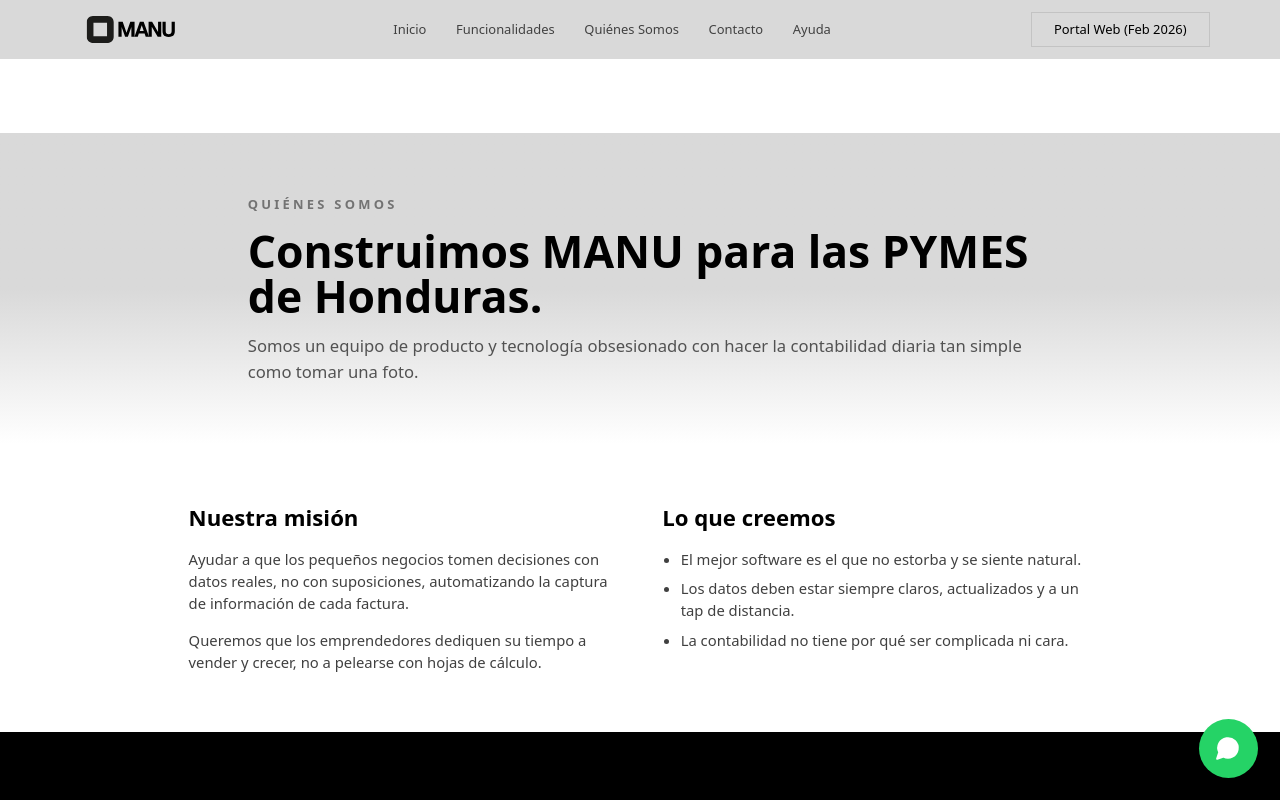
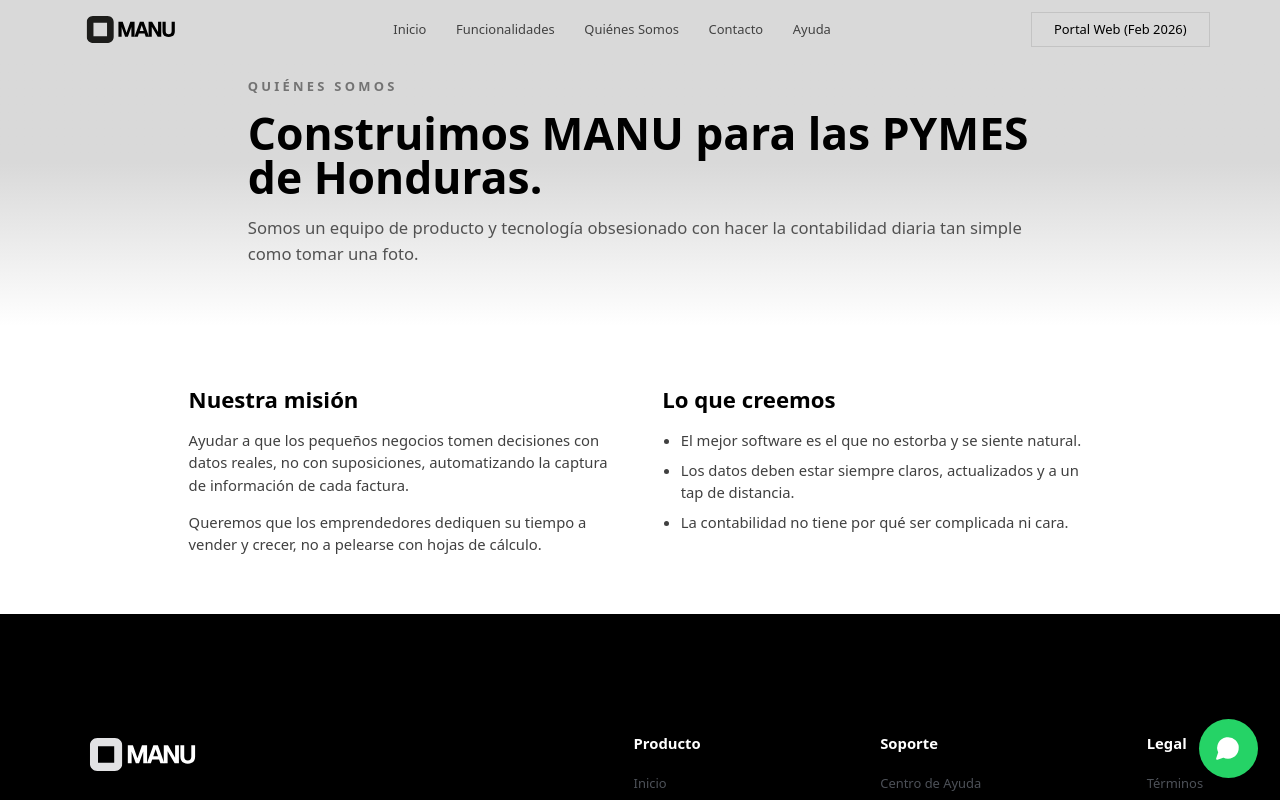
Before and after one commit to rplushn/manu-design-2, a Next.js app: page /quienes-somos in a window 1280 px wide. Shown: the top 800 px of the page. Built offline with nearby package versions, Linux system fonts and the light colour scheme.

Commit message:
FIX FINAL HERO/SECTIONS BACKGROUND - 2026-01-27_00-22

```diff
--- a/app/ayuda/page.tsx
+++ b/app/ayuda/page.tsx
@@ -1,4 +1,3 @@
-import { Header } from "@/components/Header"
 import { Footer15 } from "@/components/Footer15"
 import { HeroClient } from "@/components/help/HeroClient"
 import { FloatingWhatsApp } from "@/components/help/FloatingWhatsApp"
@@ -25,10 +24,7 @@
   const whatsappUrl = "https://wa.me/50489502917?text=Hola%20Manu%2C%20necesito%20ayuda%20con%20mi%20cuenta."
 
   return (
-    <div className="min-h-screen bg-white font-sans text-neutral-900 selection:bg-neutral-100">
-      <Header />
-
-      <main className="relative pt-16">
+    <>
 
         {/* --- HERO SECTION --- */}
         <HeroClient whatsappUrl={whatsappUrl} />
@@ -123,12 +119,10 @@
           </div>
         </section>
 
-      </main>
-
       <Footer15 />
 
       {/* --- FLOATING WHATSAPP BUTTON --- */}
       <FloatingWhatsApp whatsappUrl={whatsappUrl} />
-    </div>
+    </>
   )
 }
--- a/app/contacto/page.tsx
+++ b/app/contacto/page.tsx
@@ -1,14 +1,10 @@
-import { Header } from "@/components/Header"
 import Footer15 from "@/components/Footer15"
 import Link from "next/link"
 
 export default function ContactoPage() {
   return (
-    <div className="min-h-screen bg-white">
-      <Header />
-
-      <main className="pt-20">
-        <section className="py-16 bg-gradient-to-b from-[#d9d9d9] via-[#d9d9d9] to-white">
+    <>
+      <section className="pt-20 pb-16 bg-gradient-to-b from-[#d9d9d9] via-[#d9d9d9] to-white">
           <div className="max-w-5xl mx-auto px-6 grid lg:grid-cols-2 gap-12 items-start">
             <div>
               <span className="text-sm font-semibold tracking-[0.25em] text-neutral-500 uppercase">
@@ -78,9 +74,8 @@
             </div>
           </div>
         </section>
-      </main>
 
       <Footer15 />
-    </div>
+    </>
   )
 }
--- a/app/funcionalidades/page.tsx
+++ b/app/funcionalidades/page.tsx
@@ -1,4 +1,3 @@
-import { Header } from "@/components/Header"
 import Footer15 from "@/components/Footer15"
 import { Features } from "@/components/Features"
 import { FeatureOCR } from "@/components/FeatureOCR"
@@ -8,11 +7,8 @@
 
 export default function FuncionalidadesPage() {
   return (
-    <div className="min-h-screen bg-white">
-      <Header />
-
-      <main className="pt-20">
-        <section className="py-16 bg-gradient-to-b from-[#d9d9d9] via-[#d9d9d9] to-white">
+    <>
+      <section className="pt-20 pb-16 bg-gradient-to-b from-[#d9d9d9] via-[#d9d9d9] to-white">
         <div className="max-w-4xl mx-auto px-6">
           <span className="text-sm font-semibold tracking-[0.25em] text-neutral-500 uppercase">
             Funcionalidades
@@ -31,9 +27,8 @@
       <FeatureInventory />
       <HowItWorks />
       <Statistics />
-      </main>
 
       <Footer15 />
-    </div>
+    </>
   )
 }
--- a/app/globals.css
+++ b/app/globals.css
@@ -24,7 +24,7 @@
     @apply outline-none;
   }
   body {
-    @apply bg-white text-black antialiased;
+    @apply bg-[#d9d9d9] text-black antialiased;
   }
 }
 
--- a/app/layout.tsx
+++ b/app/layout.tsx
@@ -35,7 +35,7 @@
     <html lang="es" className="scroll-smooth">
       <body className={`${inter.variable} font-sans antialiased`}>
         <Header />
-        <main className="pt-16">
+        <main>
           {children}
         </main>
         <WhatsAppButton />
--- a/app/quienes-somos/page.tsx
+++ b/app/quienes-somos/page.tsx
@@ -1,13 +1,9 @@
-import { Header } from "@/components/Header"
 import Footer15 from "@/components/Footer15"
 
 export default function QuienesSomosPage() {
   return (
-    <div className="min-h-screen bg-white">
-      <Header />
-
-      <main className="pt-20">
-        <section className="py-16 bg-gradient-to-b from-[#d9d9d9] via-[#d9d9d9] to-white">
+    <>
+      <section className="pt-20 pb-16 bg-gradient-to-b from-[#d9d9d9] via-[#d9d9d9] to-white">
         <div className="max-w-4xl mx-auto px-6">
           <span className="text-sm font-semibold tracking-[0.25em] text-neutral-500 uppercase">
             Quiénes somos
@@ -21,7 +17,7 @@
         </div>
       </section>
 
-        <section className="py-16">
+      <section className="py-16 bg-white">
         <div className="max-w-5xl mx-auto px-6 grid md:grid-cols-2 gap-12">
           <div className="space-y-4 text-neutral-700">
             <h2 className="text-2xl font-semibold text-black">
@@ -48,9 +44,8 @@
           </div>
         </div>
       </section>
-      </main>
 
       <Footer15 />
-    </div>
+    </>
   )
 }
--- a/components/Hero91.tsx
+++ b/components/Hero91.tsx
@@ -13,12 +13,12 @@
     <section
       id="inicio"
       className={cn(
-        "relative flex min-h-screen items-center justify-between py-14 overflow-hidden bg-gradient-to-b from-[#d9d9d9] via-[#d9d9d9] to-white",
+        "relative flex min-h-screen items-center justify-between pt-20 pb-14 overflow-hidden bg-gradient-to-b from-[#d9d9d9] via-[#d9d9d9] to-white",
         className,
       )}
     >
       <div className="container max-w-screen-2xl mx-auto flex flex-col lg:flex-row items-center justify-center gap-16 px-6 lg:px-20 relative z-10">
-      <div className="flex flex-col gap-5 lg:w-[48%] lg:max-w-2xl">
+      <div className="flex flex-col gap-5 lg:w-[52%] lg:max-w-2xl lg:pl-12">
         <motion.p
           initial={{ opacity: 0, y: 20 }}
           animate={{ opacity: 1, y: 0 }}
@@ -31,7 +31,7 @@
           initial={{ opacity: 0, y: 20 }}
           animate={{ opacity: 1, y: 0 }}
           transition={{ duration: 0.6, delay: 0.1 }}
-          className="text-5xl font-bold text-gray-900 md:text-6xl lg:text-7xl leading-[1.1]"
+          className="text-5xl font-bold text-gray-900 md:text-6xl lg:text-6xl leading-[1.1]"
         >
           Una simple foto a tus facturas es todo lo que necesitas.
         </motion.h1>
@@ -72,10 +72,10 @@
         initial={{ opacity: 0, x: 40 }}
         animate={{ opacity: 1, x: 0 }}
         transition={{ type: "spring", stiffness: 80, damping: 18, delay: 0.2 }}
-        className="w-full shrink-0 hidden lg:block lg:w-[45%]"
+        className="w-full shrink-0 hidden lg:block lg:w-[43%]"
       >
-        <div className="relative mx-auto h-[27.5rem] w-full max-w-[36.5rem] overflow-hidden rounded-3xl bg-cover bg-center bg-no-repeat sm:h-[39.5rem]">
-          <div className="relative mx-auto mt-20 w-[12.5rem] sm:w-[18.75rem]">
+        <div className="relative ml-auto h-[27.5rem] w-full max-w-[36.5rem] overflow-hidden rounded-3xl bg-cover bg-center bg-no-repeat sm:h-[39.5rem]">
+          <div className="relative mx-auto mt-20 w-[13.75rem] sm:w-[20.625rem]">
             {/* App Screen Image - BEHIND */}
             <img
               src="/Manu-Dashboard-foto.png"
--- a/components/SectionHero.tsx
+++ b/components/SectionHero.tsx
@@ -21,7 +21,7 @@
   return (
     <section
       className={cn(
-        "relative flex min-h-screen items-center justify-between py-14 overflow-hidden bg-gradient-to-b from-[#d9d9d9] via-[#d9d9d9] to-white",
+        "relative flex min-h-screen items-center justify-between pt-20 pb-14 overflow-hidden bg-gradient-to-b from-[#d9d9d9] via-[#d9d9d9] to-white",
         className,
       )}
     >
```
Lines whose indentation alone changed are shown as unchanged.
